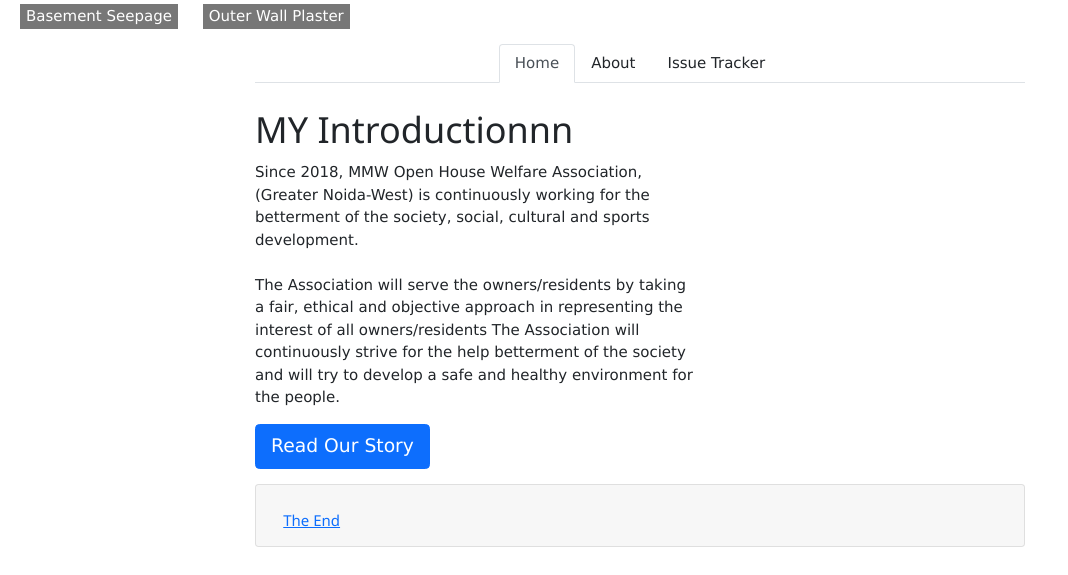
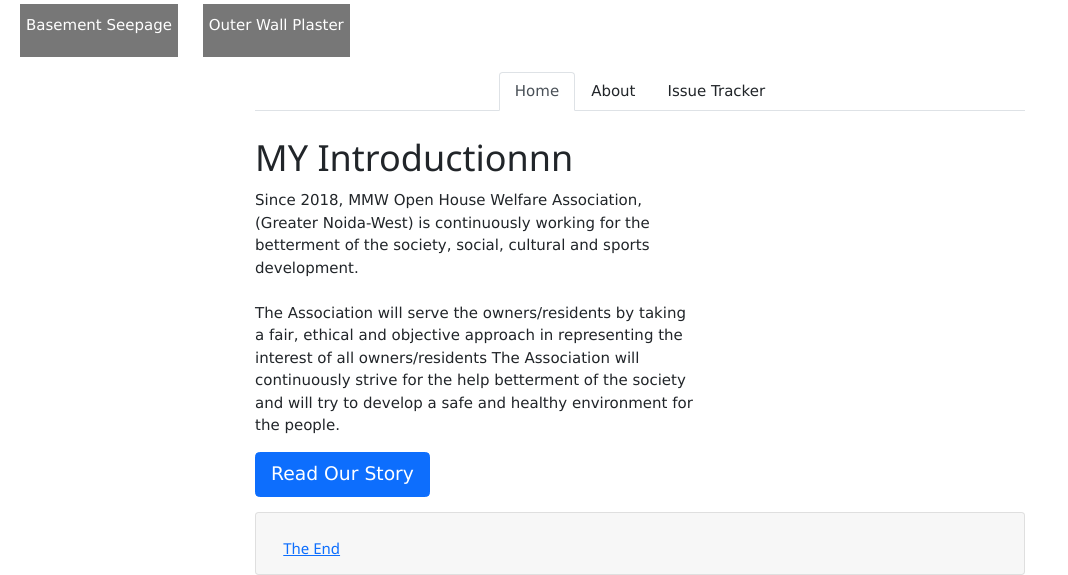
Before and after one commit to mayagupt-pixel/mmohwa, a plain HTML site: page index.html in a window 1280 px wide. Shown: the part 614-1189 px from the top of the page, without its empty margins (0-1068 px from the left). Before the commit the page ends 1161 px from the top, so only its background shows below. Drawn offline with nearby package versions, Linux system fonts and the light colour scheme.

Commit message:
Update index.html

```diff
--- a/index.html
+++ b/index.html
@@ -13,6 +13,8 @@
   background-color: #777;
   color: white;
   cursor: pointer;
+  padding-top: 10px;
+  padding-bottom: 20px;
 
   margin-top: 20px;
   margin-left: 20px;
```
